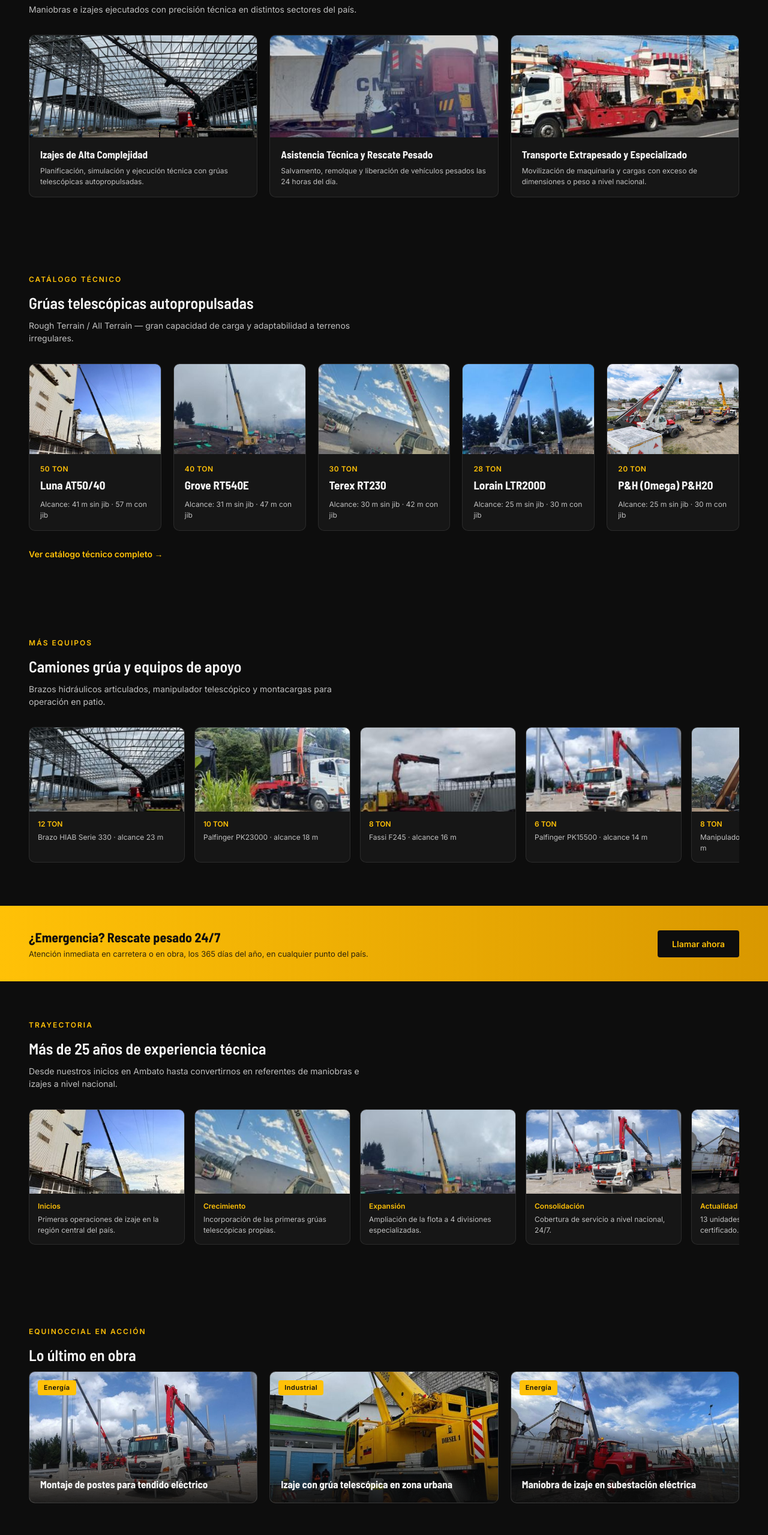
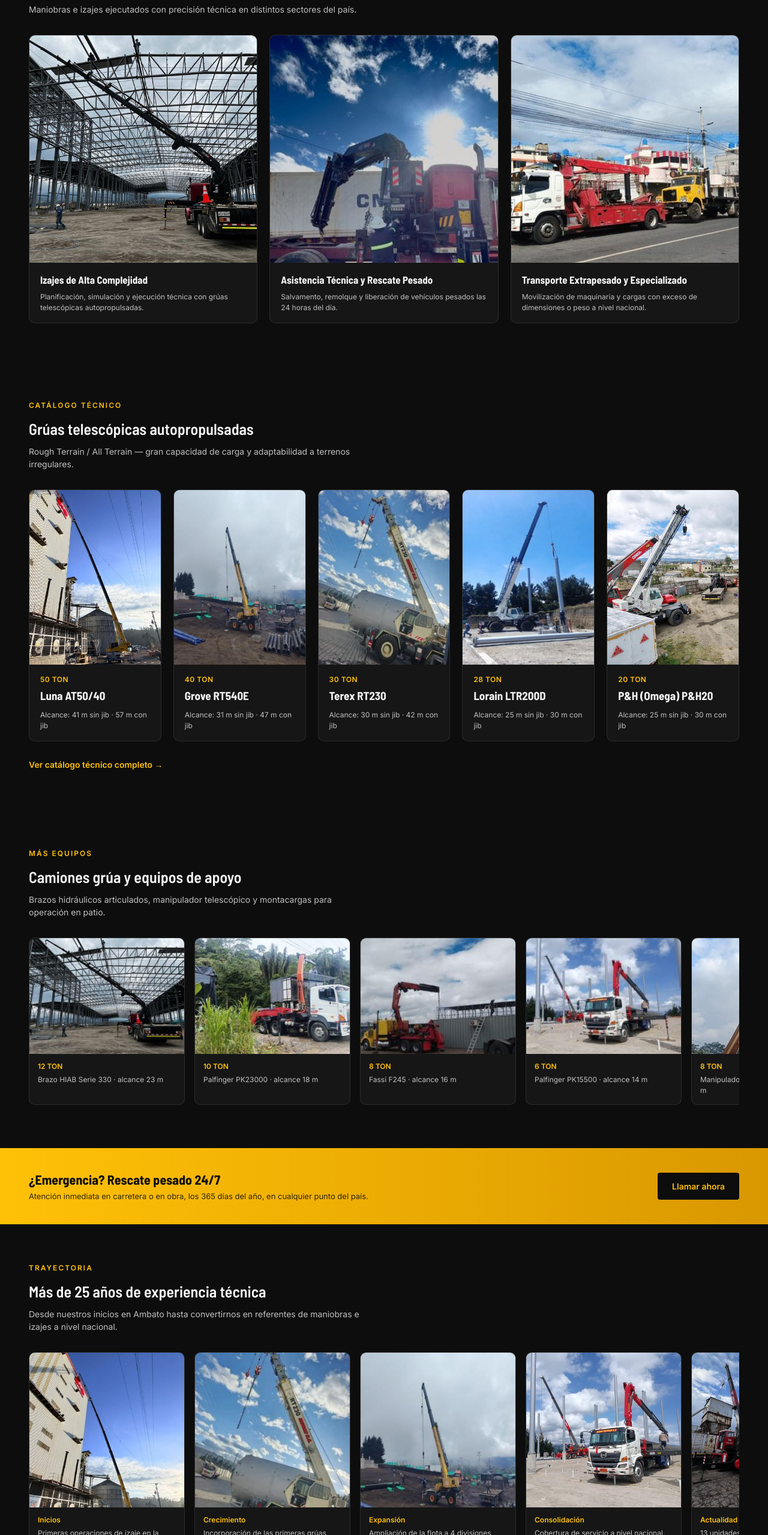
Before and after one commit to gruasequinoccialec-coder/equinoccial-site, a website: page docs/index.html in a window 1280 px wide. Shown: the part 879-3438 px from the top of the page at 60% size. Drawn offline with Linux system fonts and the light colour scheme.

Commit message:
Ajustar proporciones de las imágenes para que se vean las grúas completas
- Catálogo de grúas: recuadros verticales 3:4 (2 por fila en celular)
- Casos de éxito y Lo último en obra: recuadros cuadrados
- Camiones grúa 4:3 y Trayectoria cuadrada
- Recorte alineado hacia arriba para no cortar la pluma

```diff
--- a/assets/css/styles.css
+++ b/assets/css/styles.css
@@ -94,11 +94,11 @@
   }
   .fleet-card:hover{transform:translateY(-4px);border-color:var(--gold);}
   .fleet-img{
-    height:150px;background:linear-gradient(135deg,#2B2B2B,#1A1A1A);
+    aspect-ratio:3/4;background:linear-gradient(135deg,#2B2B2B,#1A1A1A);
     display:flex;align-items:center;justify-content:center;color:var(--light-gray);font-size:12px;
     overflow:hidden;
   }
-  .fleet-img img{width:100%;height:100%;object-fit:cover;display:block;}
+  .fleet-img img{width:100%;height:100%;object-fit:cover;object-position:center 15%;display:block;}
   .fleet-info{padding:16px 18px;}
   .fleet-info .cap{color:var(--gold);font-size:12px;font-weight:600;letter-spacing:0.5px;}
   .fleet-info h3{font-family:'Barlow Semi Condensed',sans-serif;font-size:19px;margin:4px 0 8px;}
@@ -164,11 +164,11 @@
   }
   .project-card:hover{transform:translateY(-4px);border-color:var(--gold);}
   .project-img{
-    height:170px;background:linear-gradient(135deg,#2B2B2B,#1A1A1A);
+    aspect-ratio:1/1;background:linear-gradient(135deg,#2B2B2B,#1A1A1A);
     display:flex;align-items:center;justify-content:center;color:var(--light-gray);
     font-size:12px;text-align:center;padding:0;overflow:hidden;
   }
-  .project-img img{width:100%;height:100%;object-fit:cover;display:block;}
+  .project-img img{width:100%;height:100%;object-fit:cover;object-position:center 30%;display:block;}
   .project-info{padding:16px 18px;}
   .project-info h3{font-family:'Barlow Semi Condensed',sans-serif;font-size:17px;margin-bottom:6px;}
   .project-info .specs{color:var(--light-gray);font-size:12px;}
@@ -194,20 +194,21 @@
     background:#161616;border:1px solid rgba(192,192,192,0.12);border-radius:10px;overflow:hidden;
   }
   .timeline-img{
-    height:140px;background:linear-gradient(135deg,#2B2B2B,#1A1A1A);
+    aspect-ratio:4/3;background:linear-gradient(135deg,#2B2B2B,#1A1A1A);
     overflow:hidden;
   }
-  .timeline-img img{width:100%;height:100%;object-fit:cover;display:block;}
+  .timeline-img img{width:100%;height:100%;object-fit:cover;object-position:center 25%;display:block;}
+  #nosotros .timeline-img{aspect-ratio:1/1;}
   .timeline-item .t-year{color:var(--gold);font-size:12px;font-weight:600;padding:12px 14px 0;}
   .timeline-item .t-text{font-size:12px;color:var(--light-gray);padding:4px 14px 14px;}
 
   /* En acción */
   .action-grid{display:grid;grid-template-columns:repeat(3,1fr);gap:20px;}
-  .action-card{position:relative;border-radius:10px;overflow:hidden;height:220px;
+  .action-card{position:relative;border-radius:10px;overflow:hidden;aspect-ratio:1/1;
     background:linear-gradient(135deg,#2B2B2B,#1A1A1A);
     display:flex;align-items:flex-end;padding:18px;border:1px solid rgba(192,192,192,0.12);
   }
-  .action-card img{position:absolute;inset:0;width:100%;height:100%;object-fit:cover;z-index:0;}
+  .action-card img{position:absolute;inset:0;width:100%;height:100%;object-fit:cover;object-position:center 25%;z-index:0;}
   .action-card::before{
     content:'';position:absolute;inset:0;z-index:1;
     background:linear-gradient(180deg, rgba(13,13,13,0) 40%, rgba(13,13,13,0.9) 100%);
@@ -342,7 +343,10 @@
     h1{font-size:34px;}
     .stats{grid-template-columns:repeat(2,1fr);gap:20px;padding:24px 20px;}
     section.block{padding:44px 20px;}
-    .fleet-grid{grid-template-columns:1fr;}
+    .fleet-grid{grid-template-columns:repeat(2,minmax(0,1fr));gap:12px;}
+    .fleet-info{padding:12px 12px 14px;}
+    .fleet-info h3{font-size:16px;}
+    .fleet-info .specs{font-size:11px;}
     .rescue{padding:28px 20px;}
     footer{padding:24px 20px;flex-direction:column;align-items:flex-start;}
     footer .foot-links a{margin-left:0;margin-right:16px;}
--- a/docs/assets/css/styles.css
+++ b/docs/assets/css/styles.css
@@ -94,11 +94,11 @@
   }
   .fleet-card:hover{transform:translateY(-4px);border-color:var(--gold);}
   .fleet-img{
-    height:150px;background:linear-gradient(135deg,#2B2B2B,#1A1A1A);
+    aspect-ratio:3/4;background:linear-gradient(135deg,#2B2B2B,#1A1A1A);
     display:flex;align-items:center;justify-content:center;color:var(--light-gray);font-size:12px;
     overflow:hidden;
   }
-  .fleet-img img{width:100%;height:100%;object-fit:cover;display:block;}
+  .fleet-img img{width:100%;height:100%;object-fit:cover;object-position:center 15%;display:block;}
   .fleet-info{padding:16px 18px;}
   .fleet-info .cap{color:var(--gold);font-size:12px;font-weight:600;letter-spacing:0.5px;}
   .fleet-info h3{font-family:'Barlow Semi Condensed',sans-serif;font-size:19px;margin:4px 0 8px;}
@@ -164,11 +164,11 @@
   }
   .project-card:hover{transform:translateY(-4px);border-color:var(--gold);}
   .project-img{
-    height:170px;background:linear-gradient(135deg,#2B2B2B,#1A1A1A);
+    aspect-ratio:1/1;background:linear-gradient(135deg,#2B2B2B,#1A1A1A);
     display:flex;align-items:center;justify-content:center;color:var(--light-gray);
     font-size:12px;text-align:center;padding:0;overflow:hidden;
   }
-  .project-img img{width:100%;height:100%;object-fit:cover;display:block;}
+  .project-img img{width:100%;height:100%;object-fit:cover;object-position:center 30%;display:block;}
   .project-info{padding:16px 18px;}
   .project-info h3{font-family:'Barlow Semi Condensed',sans-serif;font-size:17px;margin-bottom:6px;}
   .project-info .specs{color:var(--light-gray);font-size:12px;}
@@ -194,20 +194,21 @@
     background:#161616;border:1px solid rgba(192,192,192,0.12);border-radius:10px;overflow:hidden;
   }
   .timeline-img{
-    height:140px;background:linear-gradient(135deg,#2B2B2B,#1A1A1A);
+    aspect-ratio:4/3;background:linear-gradient(135deg,#2B2B2B,#1A1A1A);
     overflow:hidden;
   }
-  .timeline-img img{width:100%;height:100%;object-fit:cover;display:block;}
+  .timeline-img img{width:100%;height:100%;object-fit:cover;object-position:center 25%;display:block;}
+  #nosotros .timeline-img{aspect-ratio:1/1;}
   .timeline-item .t-year{color:var(--gold);font-size:12px;font-weight:600;padding:12px 14px 0;}
   .timeline-item .t-text{font-size:12px;color:var(--light-gray);padding:4px 14px 14px;}
 
   /* En acción */
   .action-grid{display:grid;grid-template-columns:repeat(3,1fr);gap:20px;}
-  .action-card{position:relative;border-radius:10px;overflow:hidden;height:220px;
+  .action-card{position:relative;border-radius:10px;overflow:hidden;aspect-ratio:1/1;
     background:linear-gradient(135deg,#2B2B2B,#1A1A1A);
     display:flex;align-items:flex-end;padding:18px;border:1px solid rgba(192,192,192,0.12);
   }
-  .action-card img{position:absolute;inset:0;width:100%;height:100%;object-fit:cover;z-index:0;}
+  .action-card img{position:absolute;inset:0;width:100%;height:100%;object-fit:cover;object-position:center 25%;z-index:0;}
   .action-card::before{
     content:'';position:absolute;inset:0;z-index:1;
     background:linear-gradient(180deg, rgba(13,13,13,0) 40%, rgba(13,13,13,0.9) 100%);
@@ -342,7 +343,10 @@
     h1{font-size:34px;}
     .stats{grid-template-columns:repeat(2,1fr);gap:20px;padding:24px 20px;}
     section.block{padding:44px 20px;}
-    .fleet-grid{grid-template-columns:1fr;}
+    .fleet-grid{grid-template-columns:repeat(2,minmax(0,1fr));gap:12px;}
+    .fleet-info{padding:12px 12px 14px;}
+    .fleet-info h3{font-size:16px;}
+    .fleet-info .specs{font-size:11px;}
     .rescue{padding:28px 20px;}
     footer{padding:24px 20px;flex-direction:column;align-items:flex-start;}
     footer .foot-links a{margin-left:0;margin-right:16px;}
--- a/docs/index.html
+++ b/docs/index.html
@@ -24,7 +24,7 @@
 <link rel="preconnect" href="https://fonts.googleapis.com">
 <link rel="preconnect" href="https://fonts.gstatic.com" crossorigin>
 <link href="https://fonts.googleapis.com/css2?family=Barlow+Semi+Condensed:wght@500;600;700&family=Inter:wght@400;500;600&display=swap" rel="stylesheet">
-<link rel="stylesheet" href="assets/css/styles.css?v=d30412ad">
+<link rel="stylesheet" href="assets/css/styles.css?v=6d403edc">
 <link rel="preload" as="image" href="assets/img/hero-poster.jpg" fetchpriority="high">
 <script type="application/ld+json">{"@context":"https://schema.org","@type":"LocalBusiness","name":"Equinoccial — Maniobras e Izajes","description":"Alquiler de grúas telescópicas, camiones grúa, izajes industriales, transporte pesado y rescate pesado 24/7 en Ecuador.","url":"https://alexanderua29.github.io/equinoccial-site/","image":"https://alexanderua29.github.io/equinoccial-site/assets/img/hero-poster.jpg","logo":"https://alexanderua29.github.io/equinoccial-site/icon-192.png","telephone":"+593988145824","email":"gruasequinoccial.ec@gmail.com","address":{"@type":"PostalAddress","streetAddress":"Av. Panamericana 61, Cunchibamba","addressLocality":"Ambato","addressRegion":"Tungurahua","addressCountry":"EC"},"areaServed":{"@type":"Country","name":"Ecuador"},"openingHoursSpecification":{"@type":"OpeningHoursSpecification","dayOfWeek":["Monday","Tuesday","Wednesday","Thursday","Friday","Saturday","Sunday"],"opens":"00:00","closes":"23:59"},"sameAs":["https://www.facebook.com/share/1DT8wPKGLw/","https://www.instagram.com/gruasequinoccial","https://www.tiktok.com/@gruas.equinoccial"]}</script>
 </head>
```
Also changed, not shown: docs/404.html (+1 -1 lines), docs/blog.html (+1 -1 lines), docs/privacidad.html (+1 -1 lines).
